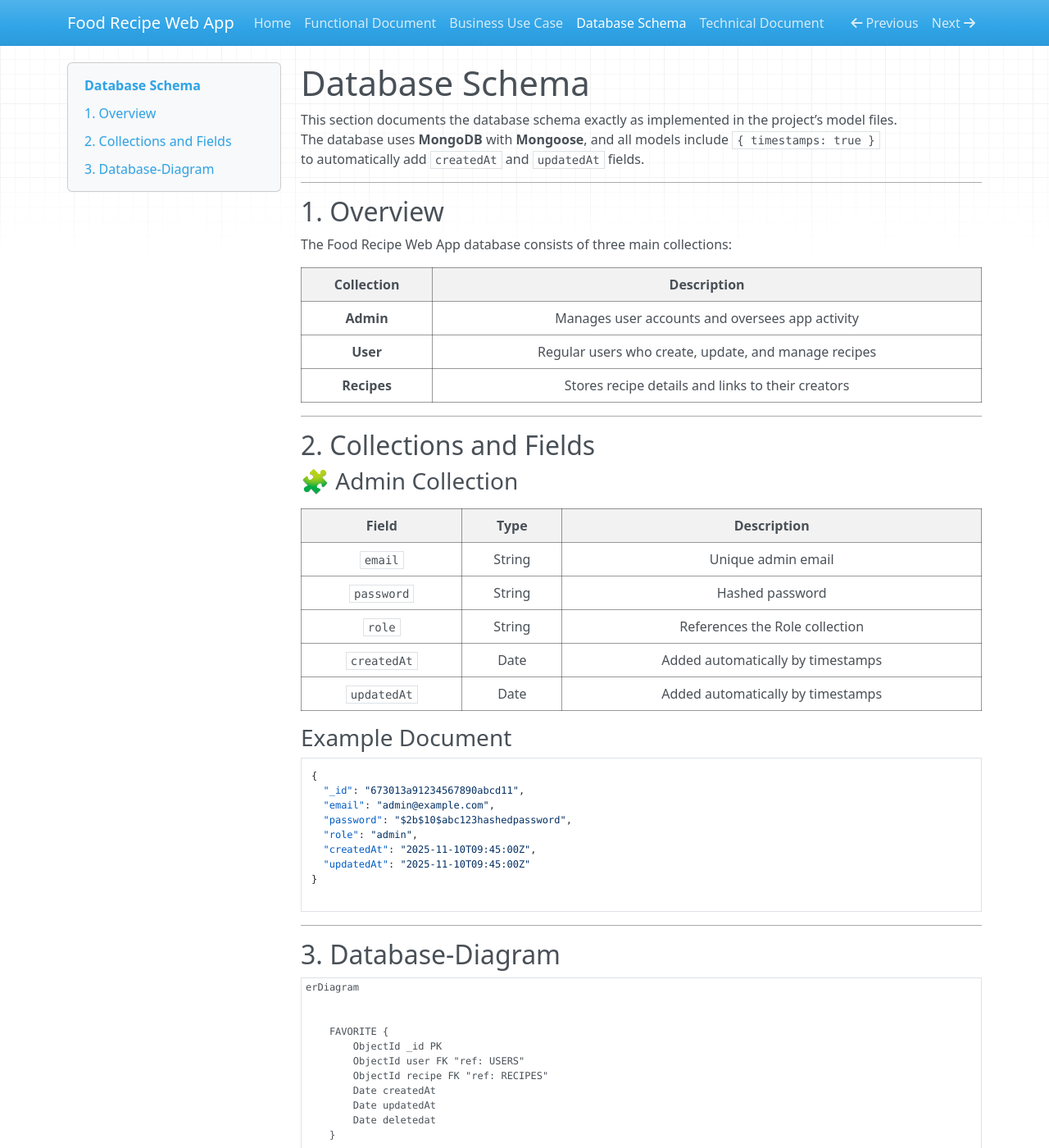
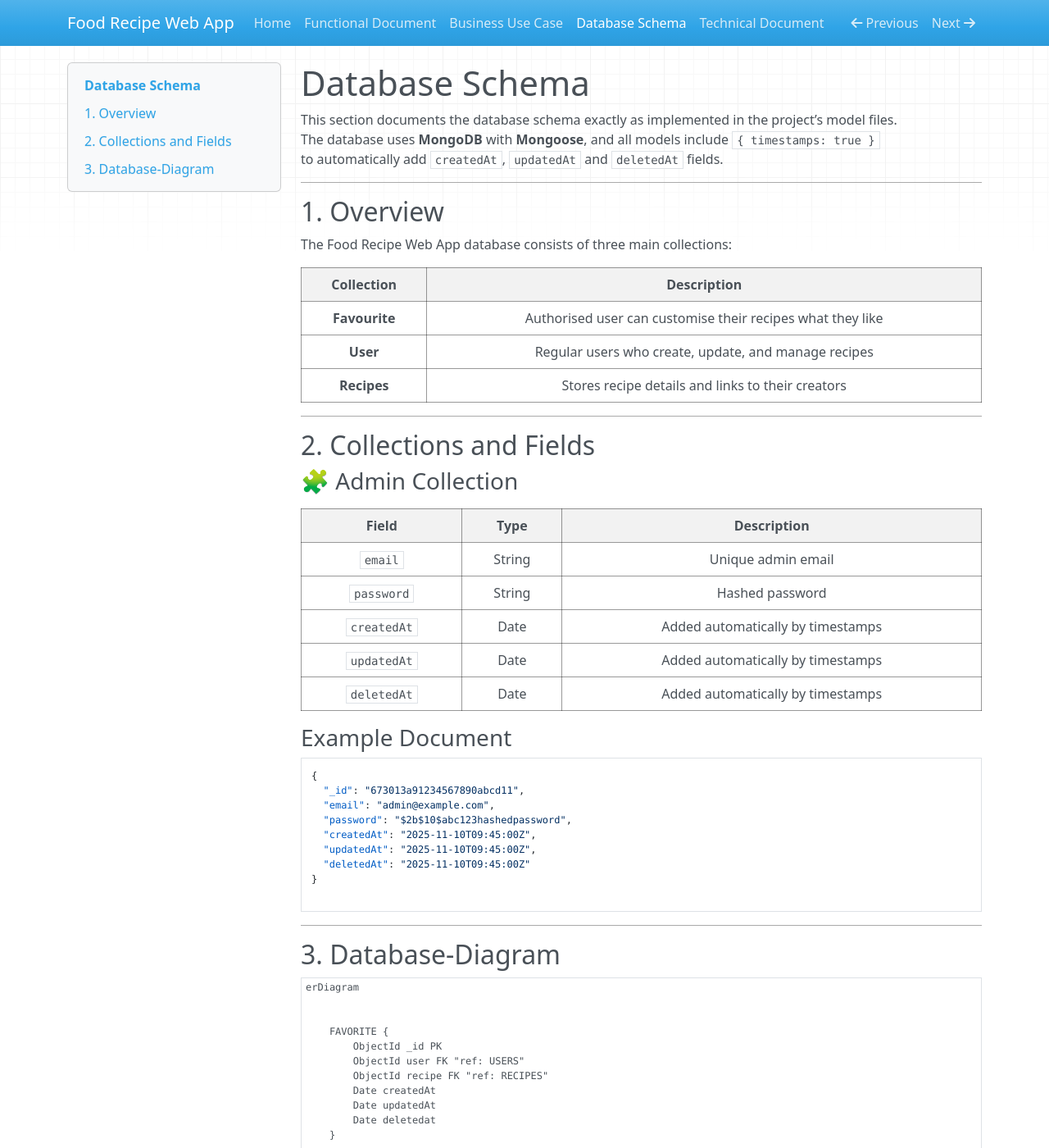
Before and after one commit to cia-GKMIT/Functional-Document-FoodRecipeWebApp, an MkDocs documentation site: the page built from docs/database_schema.md, in a window 1280 px wide and 1400 px high. Shown: the whole window at 82% size. Built offline with MkDocs 1.6.1, drawn with Linux system fonts in a browser that asks for light colours; nearby versions of some CDN libraries; some of the changed text lies outside the part shown.

Commit message:
Updated content and minor fixes

````diff
--- a/docs/database_schema.md
+++ b/docs/database_schema.md
@@ -2,7 +2,7 @@
 
 This section documents the database schema exactly as implemented in the project’s model files.
 The database uses **MongoDB** with **Mongoose**, and all models include `{ timestamps: true }`
-to automatically add `createdAt` and `updatedAt` fields.
+to automatically add `createdAt`, `updatedAt` and `deletedAt` fields.
 
 ---
 
@@ -12,7 +12,7 @@ The Food Recipe Web App database consists of three main collections:
 
 | Collection | Description |
 |-------------|--------------|
-| **Admin** | Manages user accounts and oversees app activity |
+| **Favourite** | Authorised user can customise their recipes what they like |
 | **User** | Regular users who create, update, and manage recipes |
 | **Recipes** | Stores recipe details and links to their creators |
 <!--
@@ -28,9 +28,9 @@ Each collection is connected through **ObjectId references**, creating logical r
 |--------|------|-------------|
 | `email` | String | Unique admin email |
 | `password` | String | Hashed password |
-| `role` | String | References the Role collection|
 | `createdAt` | Date | Added automatically by timestamps |
 | `updatedAt` | Date | Added automatically by timestamps |
+| `deletedAt` | Date | Added automatically by timestamps |
 
 ### Example Document
 
@@ -39,9 +39,9 @@ Each collection is connected through **ObjectId references**, creating logical r
   "_id": "673013a91234567890abcd11",
   "email": "admin@example.com",
   "password": "$2b$10$abc123hashedpassword",
-  "role": "admin",
   "createdAt": "2025-11-10T09:45:00Z",
-  "updatedAt": "2025-11-10T09:45:00Z"
+  "updatedAt": "2025-11-10T09:45:00Z",
+  "deletedAt": "2025-11-10T09:45:00Z"
 }
 
 ```
@@ -67,7 +67,6 @@ erDiagram
         ObjectId _id PK
         String email "required,unique"
         String password "required"
-        ObjectId role
         Date createdAt
         Date updatedAt
         Date deletedat
````
Also changed, not shown: site/AWS architecture-2.png (added), site/AWS architecture.png (deleted), site/Blank diagram-2.png (added), site/Blank diagram.png (deleted), site/index.html, site/technical_document/index.html, 1 other file.
